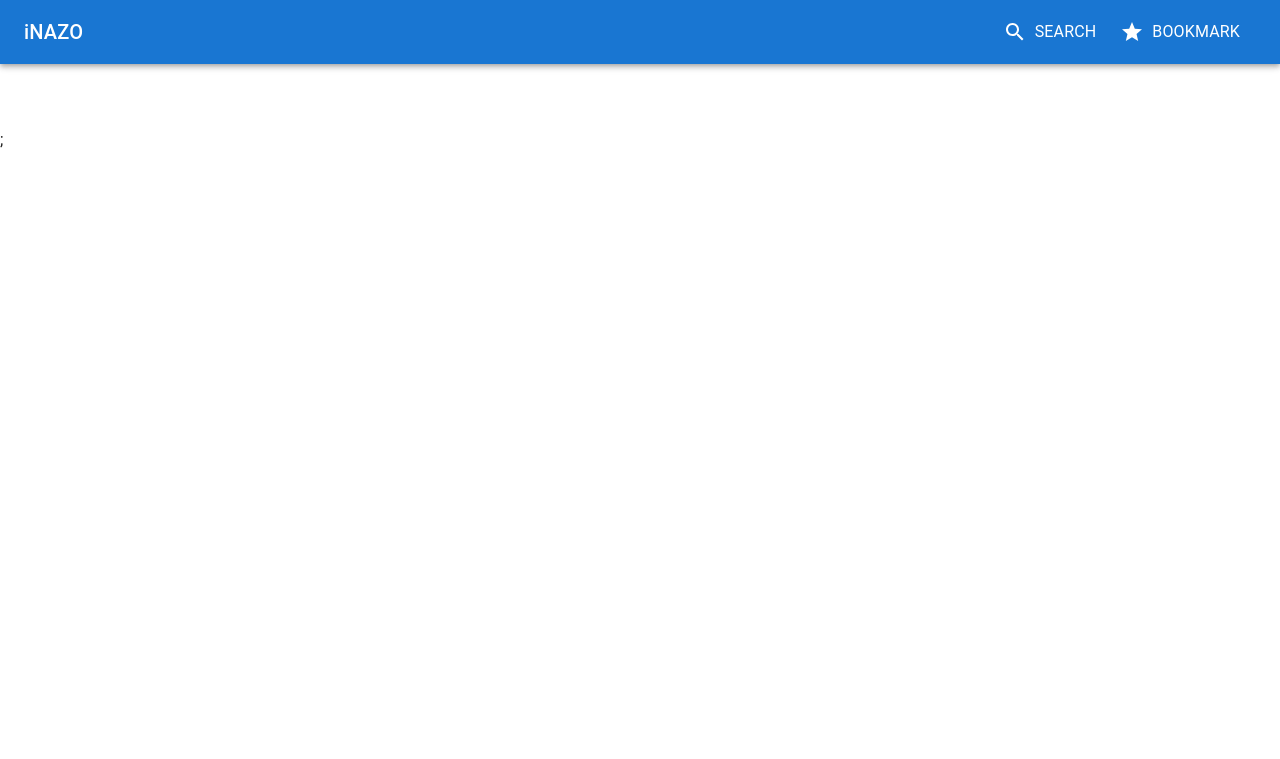
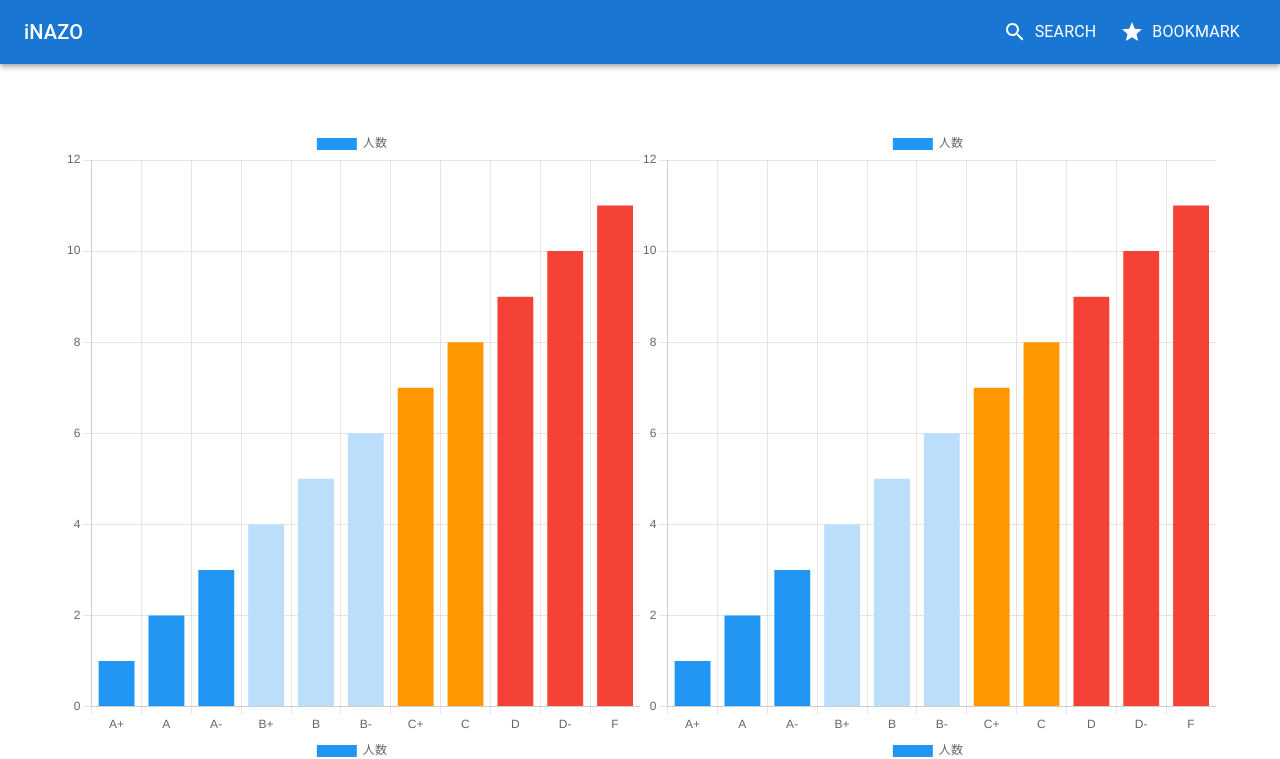
Before and after one commit to iNAZO-org/iNAZO-frontend, a Next.js app: page /search in a window 1280 px wide. Shown: the top 759 px of the page. Built offline with nearby package versions, Linux system fonts and the light colour scheme.

Commit message:
[add] GradeDistributionGraph component

```diff
--- /dev/null
+++ b/src/components/atoms/GradeDistributionGraph.tsx
@@ -0,0 +1,59 @@
+import { FC } from 'react'
+import { Bar } from 'react-chartjs-2'
+
+import { GradeDistributionGraphData } from 'types'
+
+type GradeDistributionGraphProps = {
+  data: GradeDistributionGraphData
+}
+
+const labels = ['A+', 'A', 'A-', 'B+', 'B', 'B-', 'C+', 'C', 'D', 'D-', 'F']
+const options = {
+  responsive: true,
+  maintainAspectRatio: false,
+  scales: {
+    y: {
+      beginAtZero: true,
+    },
+  },
+}
+
+const GradeDistributionGraph: FC<GradeDistributionGraphProps> = ({ data }) => {
+  const gradeData = {
+    labels,
+    datasets: [
+      {
+        label: '人数',
+        data: [
+          data.apCount,
+          data.aCount,
+          data.amCount,
+          data.bpCount,
+          data.bCount,
+          data.bmCount,
+          data.cpCount,
+          data.cCount,
+          data.dCount,
+          data.dmCount,
+          data.fCount,
+        ],
+        backgroundColor: [
+          'rgb(33, 150, 243)',
+          'rgb(33, 150, 243)',
+          'rgb(33, 150, 243)',
+          'rgb(187, 222, 251)',
+          'rgb(187, 222, 251)',
+          'rgb(187, 222, 251)',
+          'rgb(255, 152, 0)',
+          'rgb(255, 152, 0)',
+          'rgb(244, 67, 54)',
+          'rgb(244, 67, 54)',
+          'rgb(244, 67, 54)',
+        ],
+      },
+    ],
+  }
+  return <Bar options={options} data={gradeData} height="600" />
+}
+
+export default GradeDistributionGraph
--- a/src/pages/_app.tsx
+++ b/src/pages/_app.tsx
@@ -1,6 +1,17 @@
 import CssBaseline from '@mui/material/CssBaseline'
 import { createTheme, ThemeProvider } from '@mui/material/styles'
+import {
+  Chart as ChartJS,
+  CategoryScale,
+  LinearScale,
+  BarElement,
+  Title,
+  Tooltip,
+  Legend,
+} from 'chart.js'
 import type { AppProps } from 'next/app'
+
+ChartJS.register(CategoryScale, LinearScale, BarElement, Title, Tooltip, Legend)
 
 const theme = createTheme({
   palette: {
--- a/src/pages/search.tsx
+++ b/src/pages/search.tsx
@@ -1,16 +1,45 @@
+import { Grid } from '@mui/material'
 import Head from 'next/head'
 import * as React from 'react'
 
+import GradeDistributionGraph from 'components/atoms/GradeDistributionGraph'
 import BasicLayout from 'components/templates/BasicLayout'
+import { GradeDistributionGraphData } from 'types'
 
 const Search = () => {
+  const gradeData: GradeDistributionGraphData = {
+    apCount: 1,
+    aCount: 2,
+    amCount: 3,
+    bpCount: 4,
+    bCount: 5,
+    bmCount: 6,
+    cpCount: 7,
+    cCount: 8,
+    dCount: 9,
+    dmCount: 10,
+    fCount: 11,
+  }
   return (
     <>
       <Head>
         <title>成績検索</title>
       </Head>
       <BasicLayout>
-        <div></div>
+        <Grid container>
+          <Grid item xs={6}>
+            <GradeDistributionGraph data={gradeData} />
+          </Grid>
+          <Grid item xs={6}>
+            <GradeDistributionGraph data={gradeData} />
+          </Grid>
+          <Grid item xs={6}>
+            <GradeDistributionGraph data={gradeData} />
+          </Grid>
+          <Grid item xs={6}>
+            <GradeDistributionGraph data={gradeData} />
+          </Grid>
+        </Grid>
       </BasicLayout>
     </>
   )
```
Also changed, not shown: src/types/index.d.ts (+14 -0 lines).
